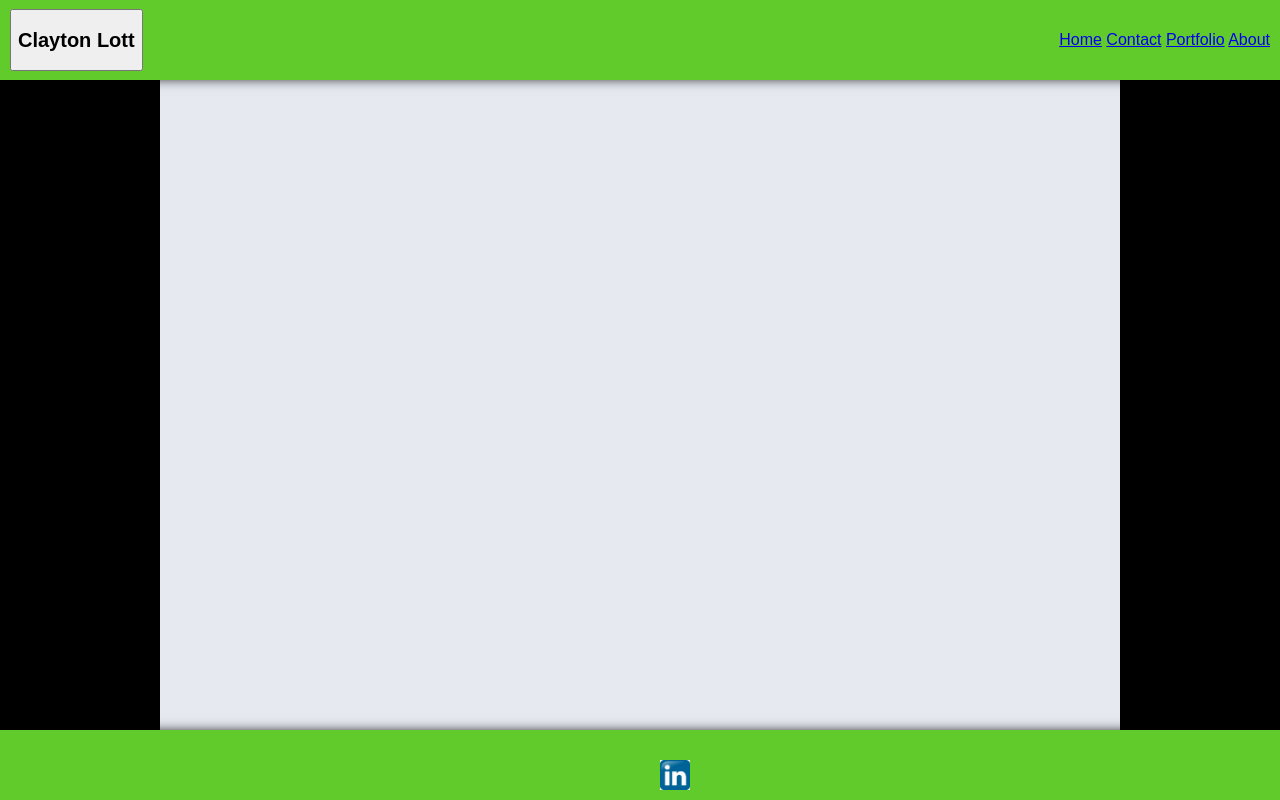
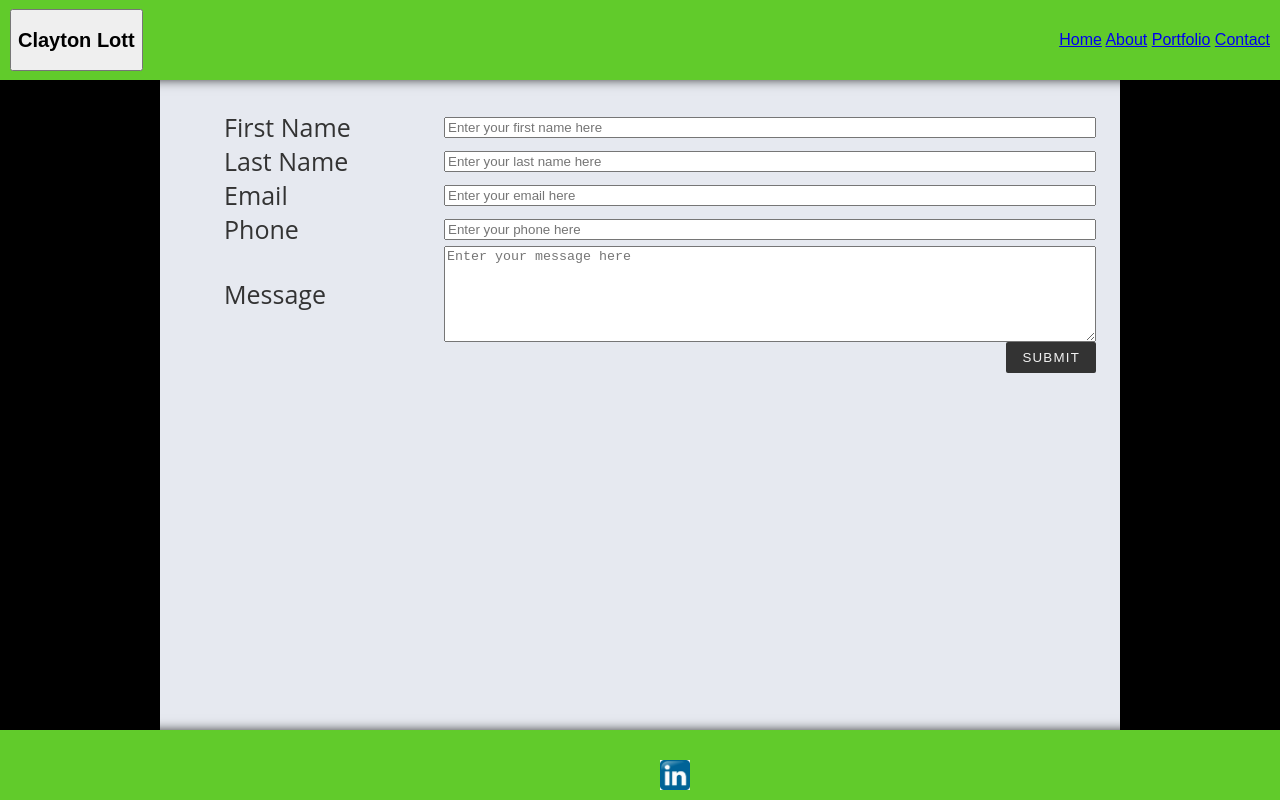
Before and after one commit to lottness/PersonalWebsite, a plain HTML site: page contact.html in a window 1280 px wide. Drawn offline with Linux system fonts and the light colour scheme; files whose address does not match are found by name.

Commit message:
adding form

```diff
--- a/contact.html
+++ b/contact.html
@@ -16,13 +16,41 @@
 
         <div id="links">
             <a href="index.html">Home</a>
+            <a href="about.html">About</a>
+            <a href="portfolio.html">Portfolio</a>
             <a class=active href="contact.html">Contact</a>
-            <a href="portfolio.html">Portfolio</a>
-            <a href="about.html">About</a>
+
+
         </div>
     </nav>
     <main>
-
+        <form>
+            <ul class="flex-outer">
+              <li>
+                <label for="first-name">First Name</label>
+                <input type="text" id="first-name" placeholder="Enter your first name here">
+              </li>
+              <li>
+                <label for="last-name">Last Name</label>
+                <input type="text" id="last-name" placeholder="Enter your last name here">
+              </li>
+              <li>
+                <label for="email">Email</label>
+                <input type="email" id="email" placeholder="Enter your email here">
+              </li>
+              <li>
+                <label for="phone">Phone</label>
+                <input type="tel" id="phone" placeholder="Enter your phone here">
+              </li>
+              <li>
+                <label for="message">Message</label>
+                <textarea rows="6" id="message" placeholder="Enter your message here"></textarea>
+              </li>
+              <li>
+                <button type="submit">Submit</button>
+              </li>
+            </ul>
+          </form>
     </main>
 
     <footer>
--- a/styles.css
+++ b/styles.css
@@ -68,3 +68,29 @@ img {
     box-shadow: black;
 
 }
+
+.flex-outer li,
+.flex-inner {
+  display: flex;
+  flex-wrap: wrap;
+  align-items: center;
+}
+.flex-outer > li > label,
+.flex-outer li p {
+  flex: 1 0 120px;
+  max-width: 220px;
+}
+.flex-outer > li > label + *,
+.flex-inner {
+  flex: 1 0 220px;
+}
+.flex-outer li button {
+    margin-left: auto;
+    padding: 8px 16px;
+    border: none;
+    background: #333;
+    color: #f2f2f2;
+    text-transform: uppercase;
+    letter-spacing: .09em;
+    border-radius: 2px;
+  }
```
